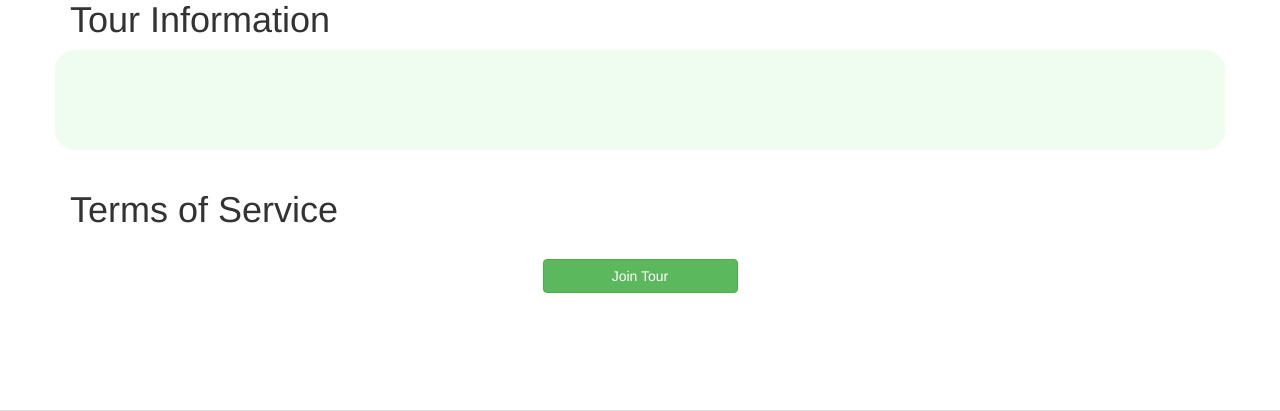
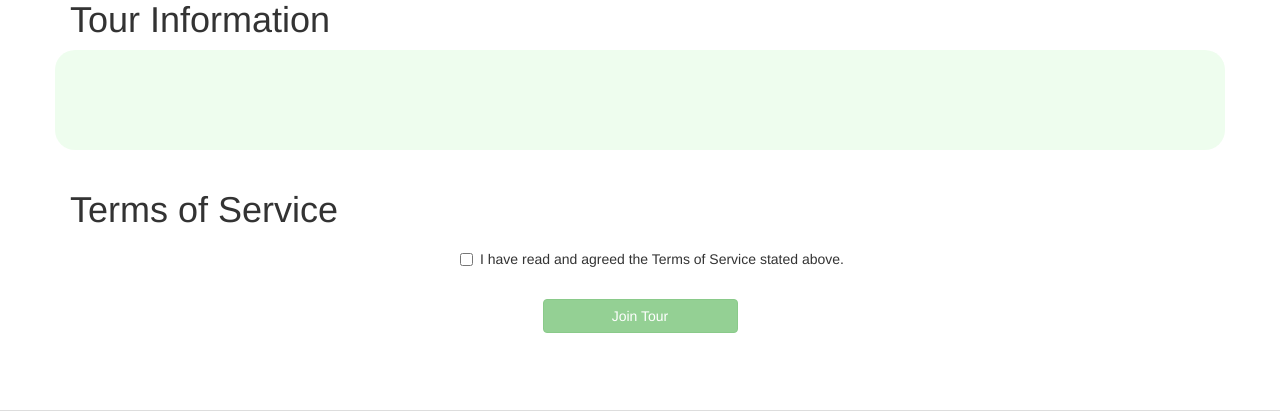
Before and after one commit to kieferyap/samurai-meetups, a Yii app: the page made by views/site/tours.php in a window 1280 px wide. Shown: the part 330-741 px from the top of the page. Run offline with PHP 8.4 and a stand-in for Yii, Linux system fonts and the light colour scheme; the template is opened without the code that fills it, so the values that code supplies are empty; some libraries are stand-ins or nearby versions.

Commit message:
Added checkbox for Terms of Service

```diff
--- a/views/site/tours.php
+++ b/views/site/tours.php
@@ -23,9 +23,16 @@ use yii\helpers\Url;
 <div class="row">
 	<?=$termsOfService?>
 </div>
+
+<div class="row">
+	<div class="col-md-5 col-md-offset-4">
+		<div class="checkbox">
+		  <label><input type="checkbox" id="terms-of-service-checkbox" value="">I have read and agreed the Terms of Service stated above.</label>
+		</div>
+	</div>
+</div>
 <br/>
 
-
 <div class="row">
-	<button type="button" class="btn btn-success col-md-2 col-md-offset-5 btn-join-tour">Join Tour</button>
+	<button type="button" id="terms-of-service-target-button" class="btn btn-success col-md-2 col-md-offset-5 btn-join-tour" disabled="true">Join Tour</button>
 </div>
--- a/web/js/site.js
+++ b/web/js/site.js
@@ -1,9 +1,13 @@
-$(document).ready(
-	function() {
-		// alert("Hello!");
-		// test();
-	}
-);
+$(document).ready(function() {
+	$(document).on('click', '#terms-of-service-checkbox', function(){
+		if (document.getElementById('terms-of-service-checkbox').checked) {
+			$('#terms-of-service-target-button').prop("disabled", false);
+		}
+		else {
+			$('#terms-of-service-target-button').prop("disabled", true);
+		}
+	});
+});
 
 function test() {
 	alert("Test");
```
